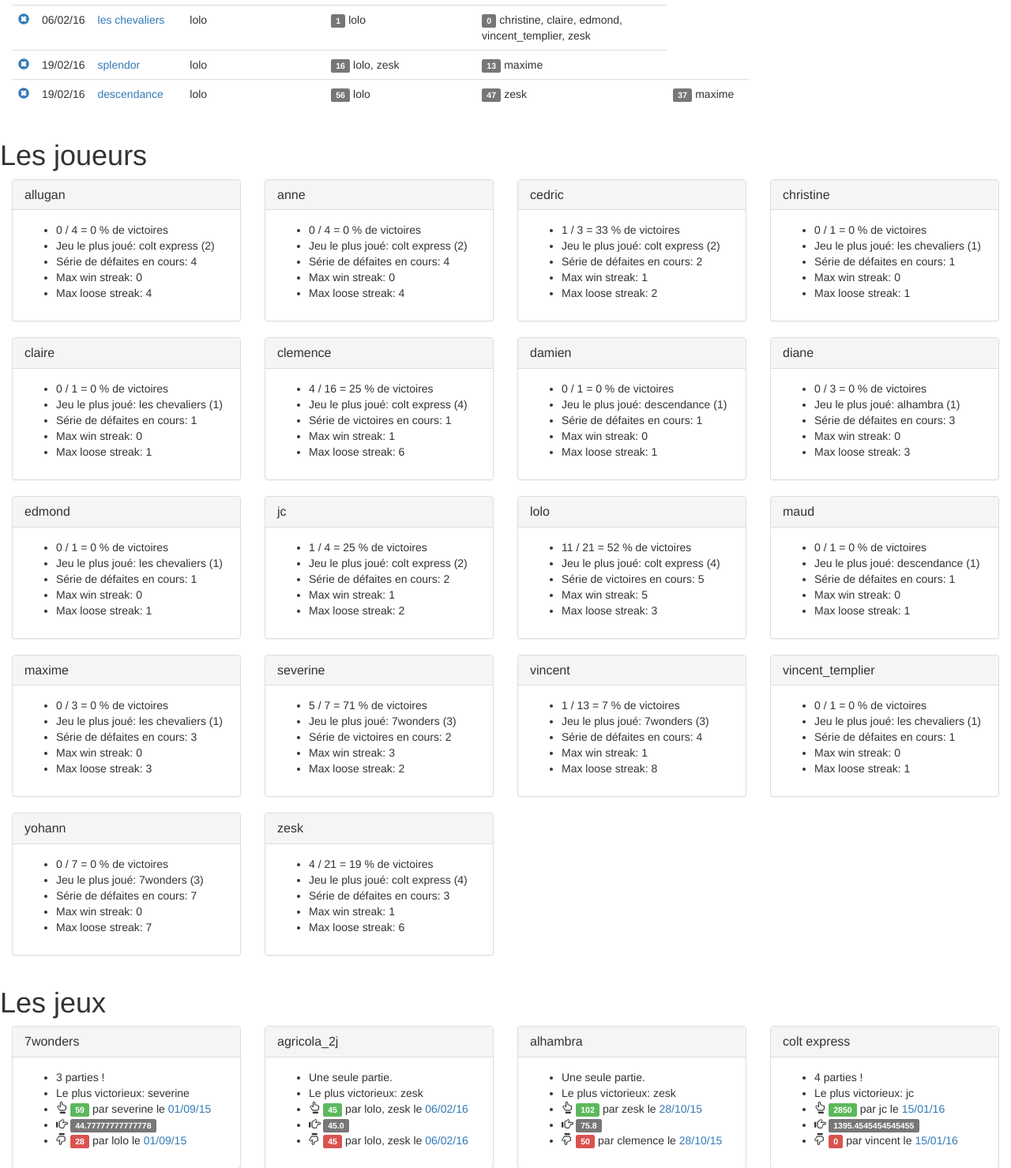
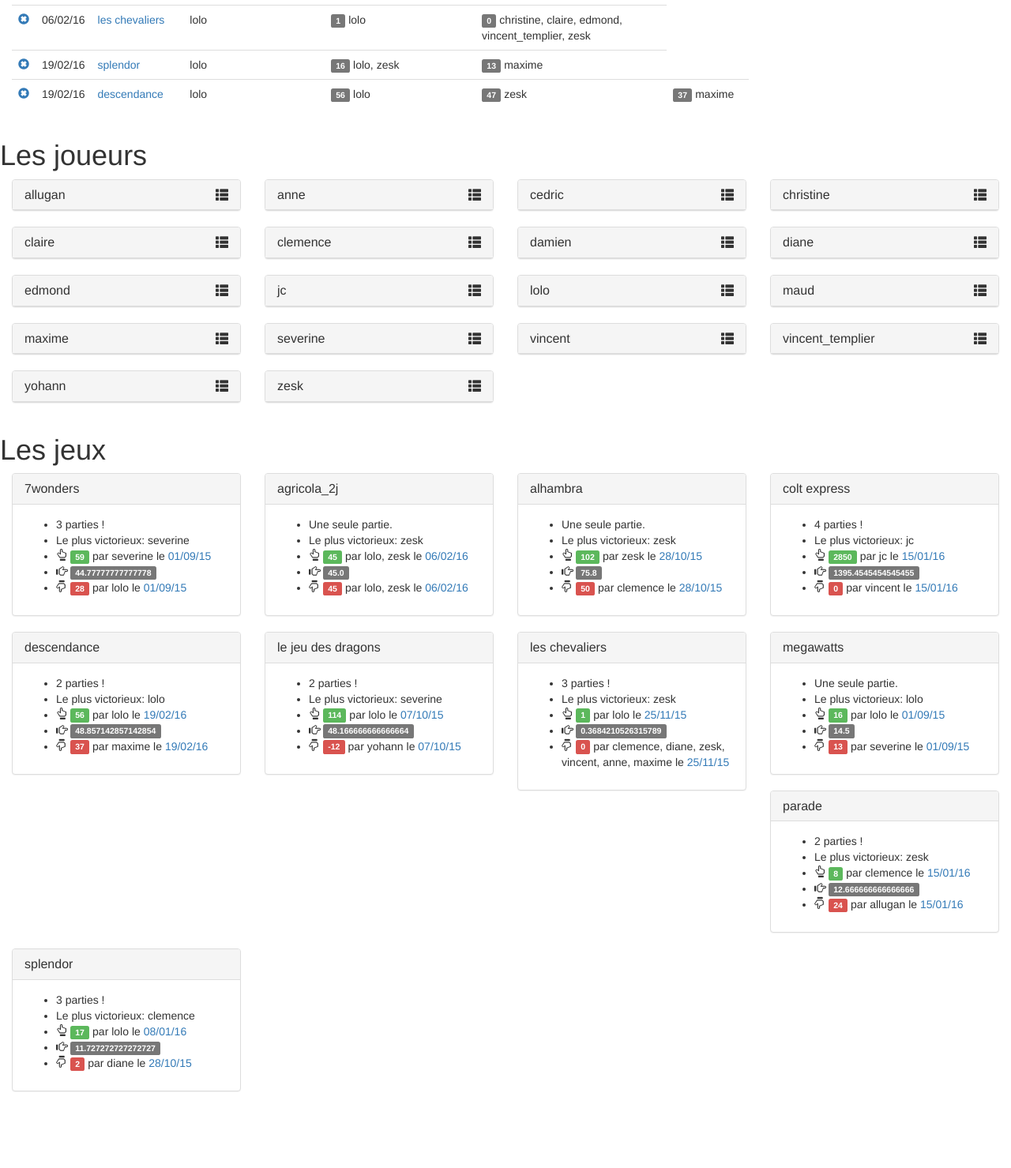
Before and after one commit to zesk06/scores, a Bottle app: page / in a window 1280 px wide. Shown: the part 1776-3255 px from the top of the page at 79% size. After the commit the page ends 3158 px from the top, so only its background shows below. Run offline with Bottle, Linux system fonts and the light colour scheme; some libraries are stand-ins or nearby versions.

Commit message:
So you learn css + javascript hum?

```diff
--- a/bottle_app.py
+++ b/bottle_app.py
@@ -6,6 +6,7 @@
 
 import bottle
 from bottle import default_app, request, route, post, get, run
+from bottle import static_file
 from jinja2 import Environment
 from jinja2.loaders import PackageLoader
 import scores
@@ -74,6 +75,14 @@ def remove(play_id):
     return '<p>[<a href="/">OK</a>]: play %s has been removed</p>' % old_play
 
 
+@route('/static/<filename>')
+def server_static(filename):
+    """
+    :return: static files
+    """
+    return static_file(filename, root=os.path.join(THIS_DIR, 'static'))
+
+
 def get_mscores():
     "returns the mscores"
     return scores.Scores(filename=os.path.join(THIS_DIR, FILENAME))
--- a/scores/templates/index.html
+++ b/scores/templates/index.html
@@ -9,9 +9,10 @@
     <meta name="description" content="{{ description }}" />
     <!-- Bootstrap -->
     <link href="http://getbootstrap.com/dist/css/bootstrap.min.css" rel="stylesheet">
+    <link href="static/stylesheet.css" type="text/css" rel="stylesheet">
     <!-- highlight in light green the targeted item -->
     <style type="text/css">
-		  :target {background-color: #dff0d8;}
+
 	</style>
     <!-- HTML5 shim and Respond.js for IE8 support of HTML5 elements and media queries -->
     <!-- WARNING: Respond.js doesn't work if you view the page via file:// -->
@@ -71,9 +72,9 @@
             <h1>Les joueurs</h1>
             {% for playername, player_stat in stats.player_stats | dictsort %}
               <div class="col-md-3">
-                <div class="panel panel-default" id="{{ player_stat.name }}">
+                <div class="panel panel-default player-stat" id="{{ player_stat.name }}">
                   <div class="panel-heading">
-                    <h3 class="panel-title">{{ player_stat.name }}</h3>
+                    <h3 class="panel-title">{{ player_stat.name }}  <span class="glyphicon glyphicon-th-list player-stat-btn" title="Detailled infos"></span></h3>
                   </div>
                   <div class="panel-body">
                     <ul>
@@ -132,5 +133,6 @@
 <script src="https://ajax.googleapis.com/ajax/libs/jquery/1.11.3/jquery.min.js"></script>
 <!-- Include all compiled plugins (below), or include individual files as needed -->
 <script src="http://getbootstrap.com/dist/js/bootstrap.min.js"></script>
+<script src="static/app.js"></script>
 </body>
 </html>
--- /dev/null
+++ b/static/app.js
@@ -0,0 +1,8 @@
+var main = function(){
+    $('.player-stat .panel-body').hide();
+    $('.player-stat-btn').click(function(){
+        $(this).parents('.player-stat').find('.panel-body').toggle()
+    });
+}
+
+$(document).ready(main)
--- /dev/null
+++ b/static/stylesheet.css
@@ -0,0 +1,8 @@
+// Make target light green
+:target {
+    background-color: #dff0d8;
+}
+
+.player-stat-btn {
+    float:right;
+}
```
